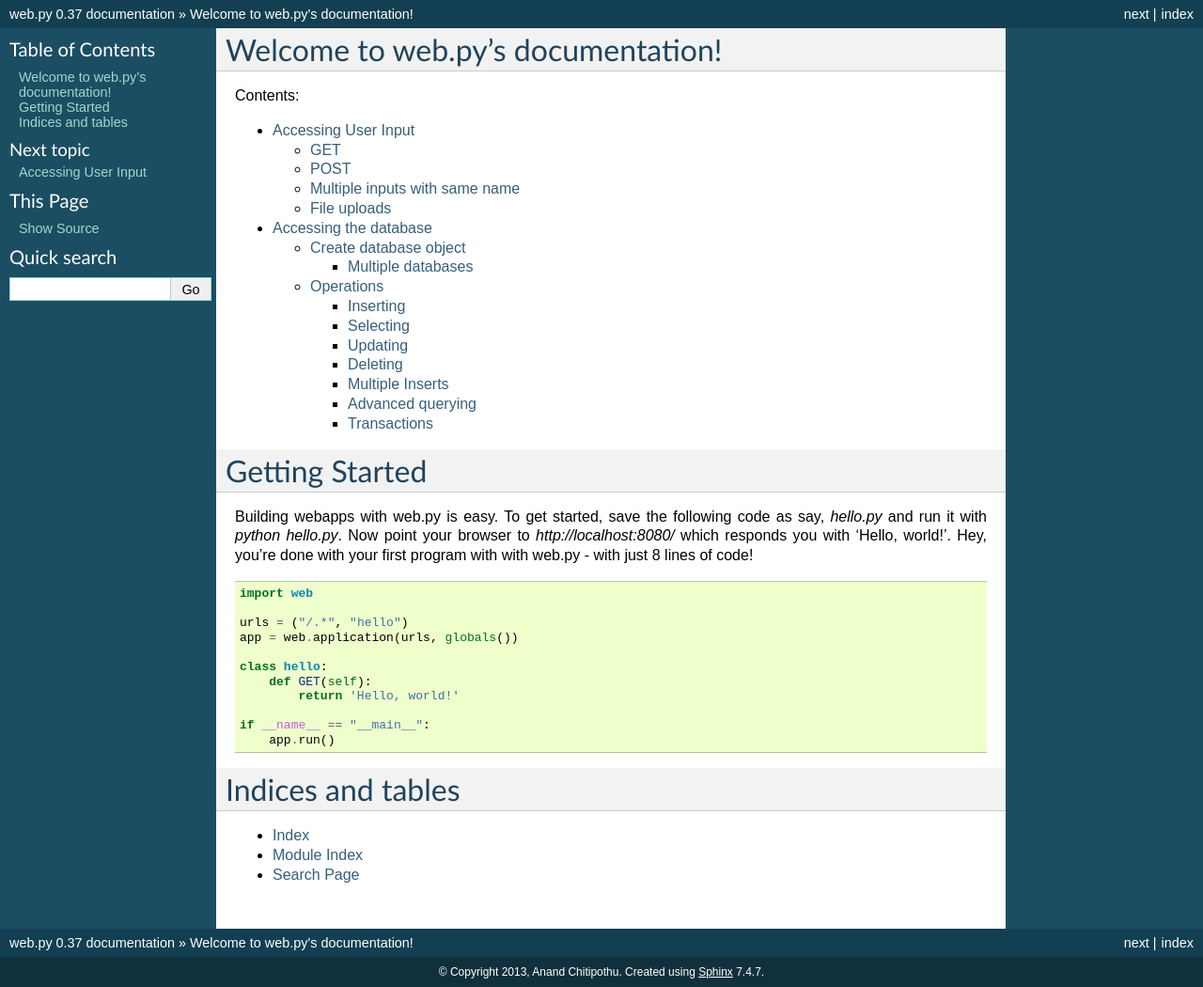
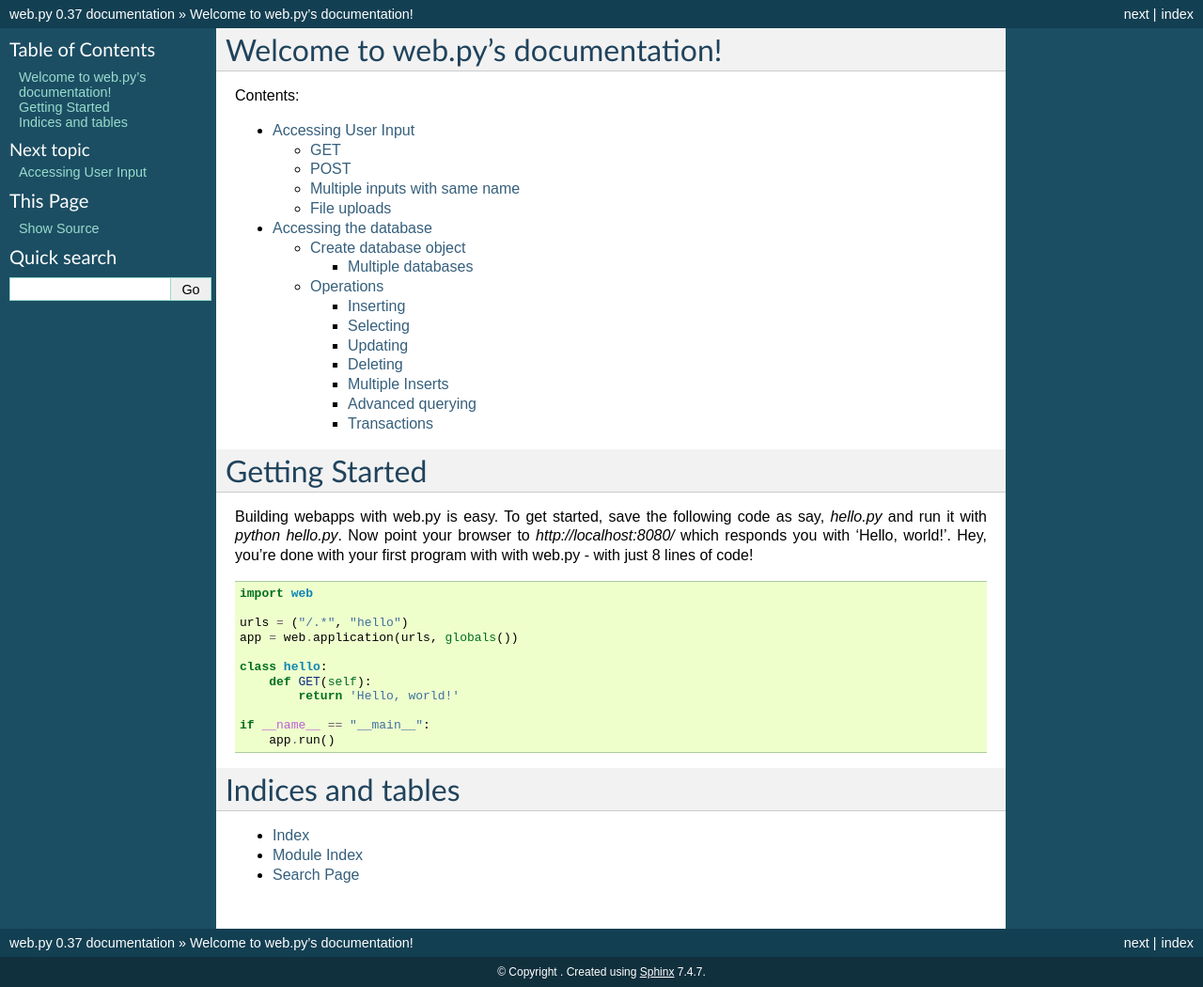
Before and after one commit to webpy/webpy, a Sphinx documentation site: the page built from docs/index.rst, in a window 1280 px wide. Shown: the whole page at 94% size. Built offline with Sphinx 7.4.7, drawn with Linux system fonts in a browser that asks for light colours; pages that are not in the unit, such as notebooks, are missing from menus.

Commit message:
Removed copyright message.

```diff
--- a/docs/conf.py
+++ b/docs/conf.py
@@ -44,7 +44,7 @@
 
 # General information about the project.
 project = u'web.py'
-copyright = u'2013, Anand Chitipothu'
+copyright = u''
 
 # The version info for the project you're documenting, acts as replacement for
 # |version| and |release|, also used in various other places throughout the
```
